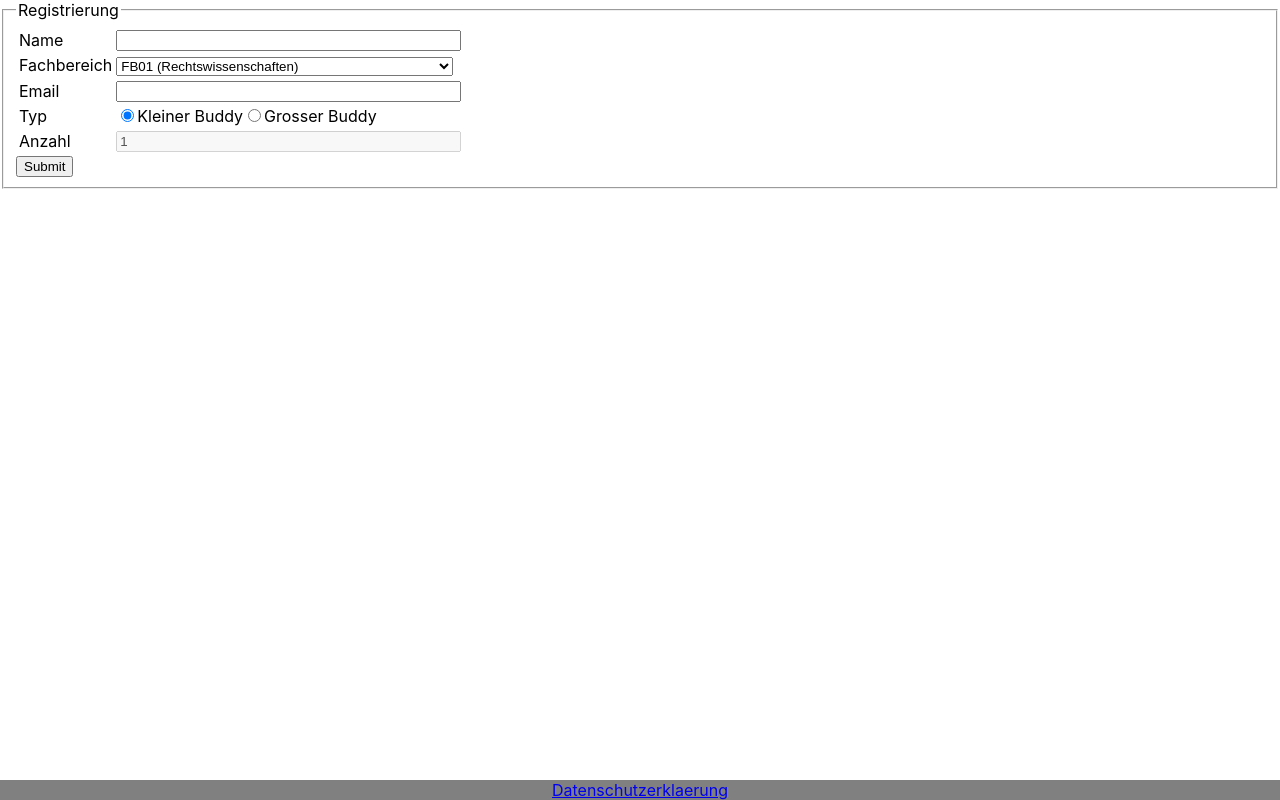
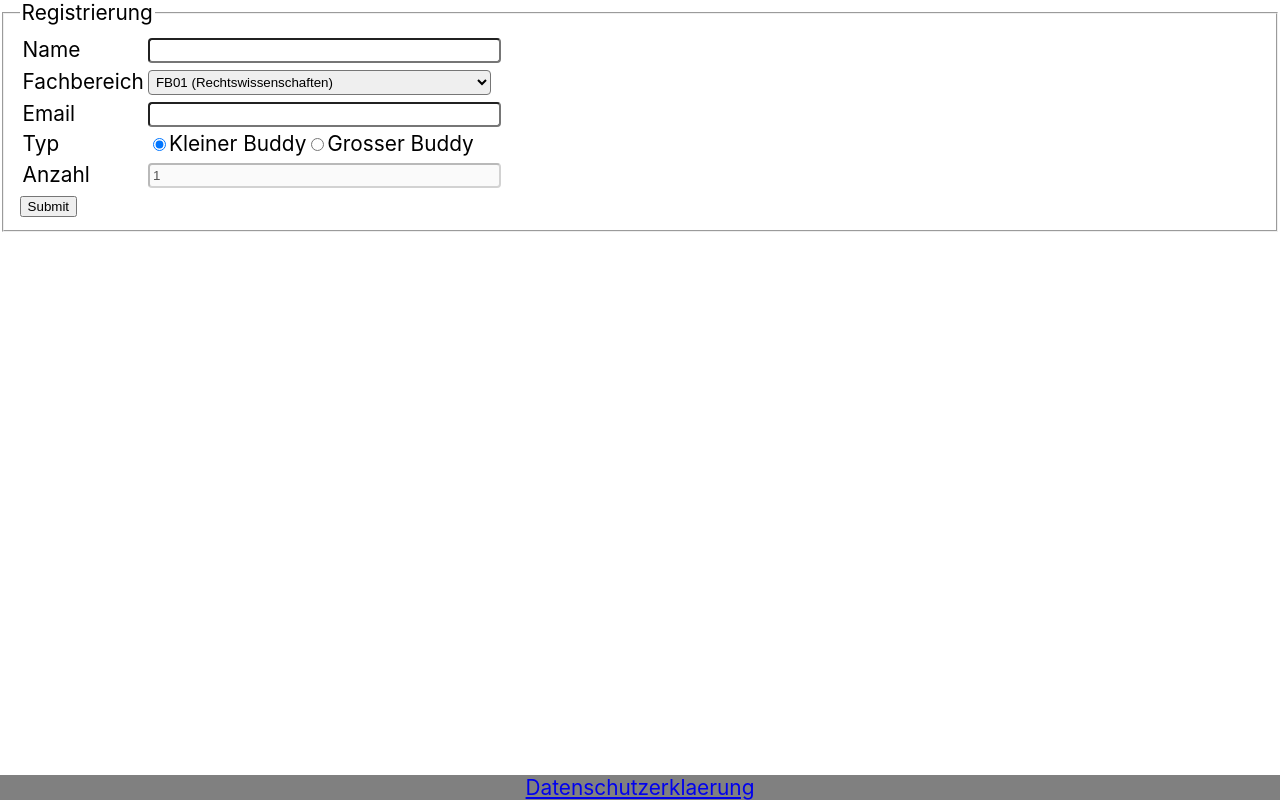
Before and after one commit to Baseng0815/BuddyAssigner, a React (Create React App) app in the folder client/: page / in a window 1280 px wide. Built offline with nearby package versions, Linux system fonts and the light colour scheme.

Commit message:
larger text fields

```diff
--- a/client/src/App.css
+++ b/client/src/App.css
@@ -1,6 +1,7 @@
 html {
     max-width: 1440px;
     margin: 0 auto;
+    font-size: 1.3rem;
 }
 
 .admin-page {
@@ -34,3 +35,8 @@ select {
 form {
     margin-bottom: 10px;
 }
+
+input, select {
+    border-radius: 4px;
+    padding: 3px;
+}
```
